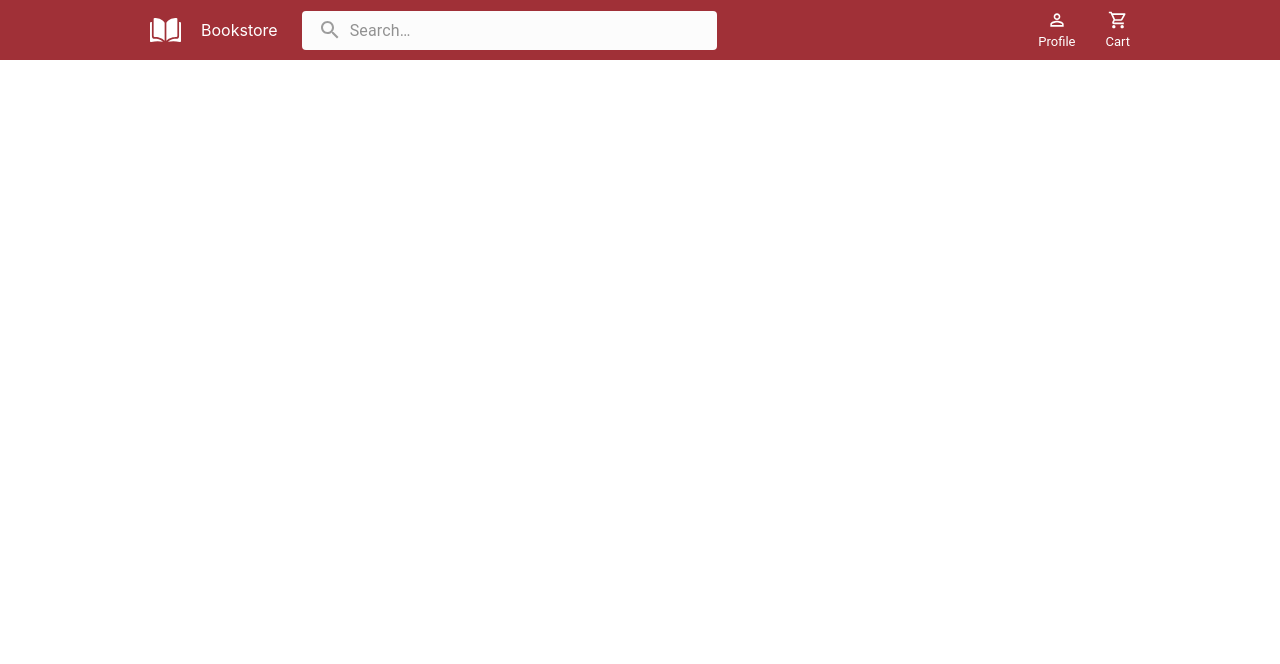
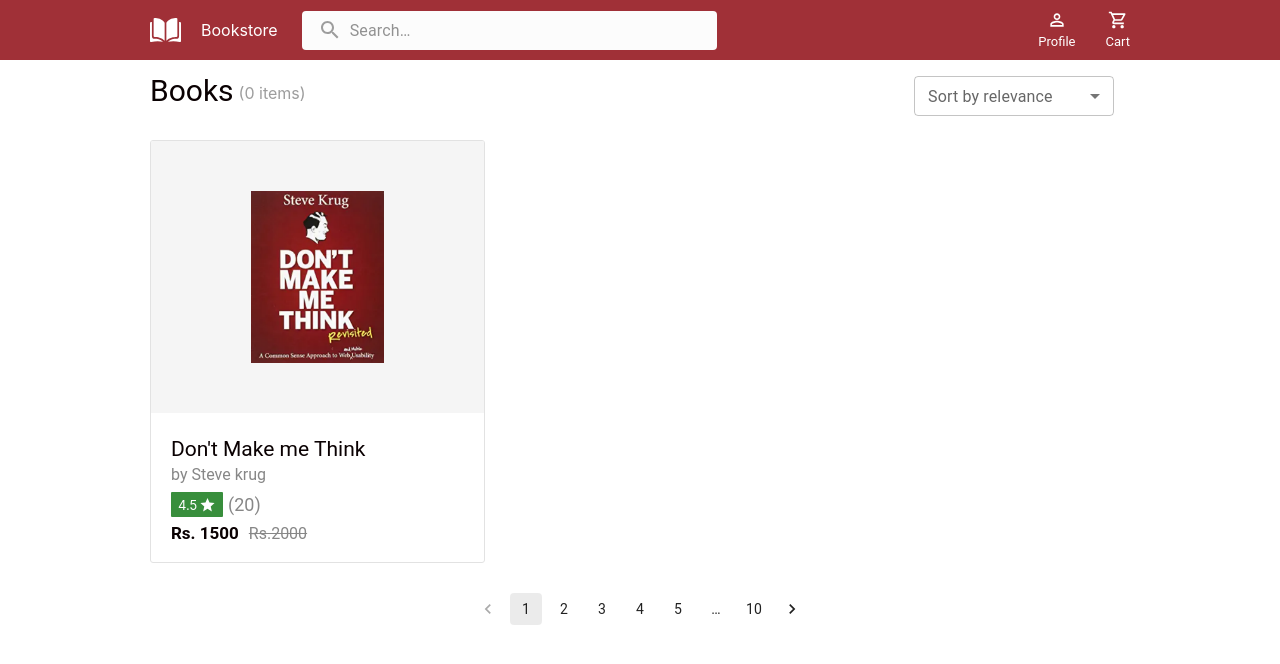
Before and after one commit to poojangit/BookStore_React_app, a React (Create React App) app in the folder book_store_app/: page / in a window 1280 px wide. Shown: the top 664 px of the page. Built offline with nearby package versions, Linux system fonts and the light colour scheme; sample sign-in values are in the browser's storage.

Commit message:
[POOJA] ADDED: Created a dashboard page and implemented it

```diff
--- /dev/null
+++ b/book_store_app/src/components/allbooks/AllBooksSection.jsx
@@ -0,0 +1,64 @@
+import React from 'react';
+import { useState } from 'react';
+import FormControl from '@mui/material/FormControl';
+import InputLabel from '@mui/material/InputLabel';
+import Select, { SelectChangeEvent } from '@mui/material/Select';
+import MenuItem from '@mui/material/MenuItem';
+import './AllBooksSection.scss'
+import Books from '../books/Books';
+import Pagination from '@mui/material/Pagination';
+import Stack from '@mui/material/Stack';
+
+function AllBooksSection() {
+    const [bookList, setBookList] = useState([])
+    const [bookCount, setBookCount] = useState(bookList.length)
+    const [currentPage, setCurrentPage] = useState(1);
+    const itemsPerPage = 8;
+
+    const handlePageChange = (event, value) => {
+        setCurrentPage(value);
+    };
+    const startIndex = (currentPage - 1) * itemsPerPage;
+    const endIndex = startIndex + itemsPerPage;
+    const paginatedBooks = bookList.slice(startIndex, endIndex);
+
+
+    return (
+        <>
+            <div className='allbooks-count-sort-main-cnt'>
+                <div className='allbooks-count-sort-opt-cnt'>
+                    <div className='allbooks-total-count-cnt'>
+                        <p className='allbooks-book-text'>Books</p>
+                        <p className='allbooks-book-count-text'>({bookCount} items)</p>
+                    </div>
+                    <FormControl sx={{ m: 2, minWidth: 200 }} size="small">
+                        <InputLabel id="demo-select-small-label">Sort by relevance</InputLabel>
+                        <Select
+                            labelId="demo-select-small-label"
+                            id="demo-select-small"
+                            label="Sort by relevance"
+                        >
+                            <MenuItem value="">
+                                <em>None</em>
+                            </MenuItem>
+                            <MenuItem value={'low to high'}>Price: Low to High</MenuItem>
+                            <MenuItem value={'high to low'}>Price: High to Low</MenuItem>
+                            <MenuItem value={'new arrival'}>Newest Arrivals</MenuItem>
+                        </Select>
+                    </FormControl>
+                </div>
+                <div className="allbooks-main-cnt">
+                    {paginatedBooks?.map((book, key) => (
+                        <Books bookDetails={book} key={key} />
+                    ))}
+                    <Books />
+                </div>
+                <Stack spacing={5}>
+                    <Pagination count={10} shape="rounded" onChange={handlePageChange} style={{ justifyContent: "center", margin: "30px 0px 40px 0px" }} />
+                </Stack>
+            </div>
+        </>
+    );
+}
+
+export default AllBooksSection;
--- /dev/null
+++ b/book_store_app/src/components/allbooks/AllBooksSection.scss
@@ -0,0 +1,41 @@
+* {
+    margin: 0;
+    padding: 0;
+}
+.allbooks-count-sort-main-cnt{
+    // display: flex;
+    padding: 0px 150px 0px 150px;
+}
+.allbooks-count-sort-opt-cnt {
+    display: flex;
+    justify-content: space-between;
+
+    height: 60px;
+}
+
+.allbooks-total-count-cnt {
+    display: flex;
+    justify-content: center;
+    align-items: center;
+
+    gap: 5px;
+}
+.allbooks-book-text {
+    color: #0A0102;
+    font: normal normal normal 30px/25px Roboto;
+}
+.allbooks-book-count-text{
+    color: #9D9D9D;
+    padding-top: 5px;
+}
+.allbooks-main-cnt {
+    width: 74.51%;
+    display: flex;
+    flex-wrap: wrap;
+    gap: 20px;
+}
+
+.css-wjh20t-MuiPagination-ul {
+    justify-content: center;
+    margin: 30px 0px 40px 0px;
+}
--- /dev/null
+++ b/book_store_app/src/components/books/Books.jsx
@@ -0,0 +1,32 @@
+import React from 'react';
+import { useNavigate } from 'react-router-dom';
+import bookImage from '../../assets/book_image1.png'
+import StarOutlinedIcon from '@mui/icons-material/StarOutlined';
+import './Books.scss'
+
+function Books({ bookDetails, key }) {
+    const navigate = useNavigate()
+    return (
+        <>
+            <div className='book-main-cnt'>
+                <div className='book-img-cnt'>
+                    <img src= {bookImage}/>
+                </div>
+                <div className='bookdetails-main-cnt'>
+                    <p className='bookdetails-book-name'>Don't Make me Think</p>
+                    <p className='bookdetails-author-name'>by Steve krug</p>
+                    <div className='bookdetail-rating-review-cnt'>
+                        <p className='bookdetail-rating-cnt'>4.5 <StarOutlinedIcon sx={{color:'white', width: 17}} id='book-details-bookrating-star' /></p>
+                        <p className='bookdetail-review-cnt'>(20)</p>
+                    </div>
+                    <div className='bookdetail-discnt-ori-price-cnt'>
+                        <p className='bookdetail-discnt-price'>Rs. 1500</p>
+                        <p className='bookdetail-actual-price'>Rs.2000</p>
+                    </div>
+                </div>
+            </div>
+        </>
+    );
+}
+
+export default Books;
--- /dev/null
+++ b/book_store_app/src/components/books/Books.scss
@@ -0,0 +1,92 @@
+* {
+    margin: 0;
+    padding: 0;
+}
+.book-main-cnt {
+    margin-top: 20px;
+    background: #ffffff 0% 0% no-repeat padding-box;
+    border: 1px solid #e2e2e2;
+    border-radius: 3px;
+    opacity: 1;
+    // display: flex;
+    // padding: 30px;
+}
+.book-img-cnt {
+    // border: 2px solid khaki;
+    background: #f5f5f5 0% 0% no-repeat padding-box;
+    border-radius: 2px 2px 0px 0px;
+    opacity: 1;
+    width: 233px;
+    height: 172px;
+    justify-content: center;
+    display: flex;
+    padding: 50px;
+}
+.bookdetails-main-cnt {
+    padding: 20px;
+}
+.bookdetails-book-name {
+    text-align: left;
+    font: normal normal normal 21px/32px Roboto;
+    letter-spacing: 0px;
+    color: #0a0102;
+    opacity: 1;
+}
+.bookdetails-author-name {
+    font: normal normal normal 16px/14px Roboto;
+    letter-spacing: 0px;
+    color: #878787;
+    opacity: 1;
+    margin-top: 3px;
+}
+.bookdetail-rating-review-cnt {
+    display: flex;
+    justify-content: flex-start;
+    align-items: center;
+    margin-top: 10px;
+    gap: 5px;
+
+    .bookdetail-rating-cnt {
+        display: flex;
+        justify-content: flex-start;
+        align-items: center;
+        background: #388e3c 0% 0% no-repeat padding-box;
+        border-radius: 1px;
+        opacity: 1;
+        color: #ffffff;
+        width: 38px;
+        height: 23px;
+        font-size: small;
+        padding: 1px 7px 1px 7px;
+        gap: 2px;
+    }
+    .bookdetail-review-cnt {
+        text-align: left;
+        font: normal normal normal 18px/15px Roboto;
+        letter-spacing: 0px;
+        color: #878787;
+        opacity: 1;
+    }
+}
+.bookdetail-discnt-ori-price-cnt {
+    display: flex;
+    justify-content: flex-start;
+    margin-top: 8px;
+    gap: 10px;
+
+    .bookdetail-discnt-price {
+        text-align: left;
+        font: normal normal bold 17px/17px Roboto;
+        letter-spacing: 0px;
+        color: #0a0102;
+        opacity: 1;
+    }
+    .bookdetail-actual-price {
+        text-align: left;
+        text-decoration: line-through;
+        font: normal normal normal 16px/17px Roboto;
+        letter-spacing: 0px;
+        color: #878787;
+        opacity: 1;
+    }
+}
--- /dev/null
+++ b/book_store_app/src/components/dashboard/Dashboard.jsx
@@ -0,0 +1,14 @@
+import React from 'react';
+import NavBar from '../navbar/NavBar';
+import AllBooksSection from '../allbooks/AllBooksSection';
+
+function Dashboard() {
+  return (
+    <div>
+      <NavBar/>
+      <AllBooksSection/>
+    </div>
+  );
+}
+
+export default Dashboard;
--- a/book_store_app/src/components/navbar/NavBar.jsx
+++ b/book_store_app/src/components/navbar/NavBar.jsx
@@ -165,10 +165,8 @@ function NavBar() {
 
                     </div>
                 </div>
+            </div>
 
-
-
-            </div>
         </>
     );
 }
--- a/book_store_app/src/router/Router.jsx
+++ b/book_store_app/src/router/Router.jsx
@@ -4,6 +4,7 @@ import Login from '../pages/Login/Login';
 import AuthRoute from './AuthRoute';
 import ProtectedRoute from './ProtectedRoute';
 import NavBar from '../components/navbar/NavBar';
+import Dashboard from '../components/dashboard/Dashboard';
 
 function Router() {
   return (
@@ -12,7 +13,7 @@ function Router() {
       <Routes>
         <Route path='/login' element={<AuthRoute><Login/></AuthRoute>}/>
         <Route path='/signup' element={<AuthRoute><Login/></AuthRoute>}/>
-        <Route path='/' element={<ProtectedRoute><NavBar/></ProtectedRoute>}/>
+        <Route path='/' element={<ProtectedRoute><Dashboard/></ProtectedRoute>}/>
       </Routes>
       </BrowserRouter>
     </div>
--- /dev/null
+++ b/book_store_app/src/services/BookServices.jsx
@@ -0,0 +1 @@
+import axios from "axios";
```
Also changed, not shown: book_store_app/src/assets/book_image1.png (added).
